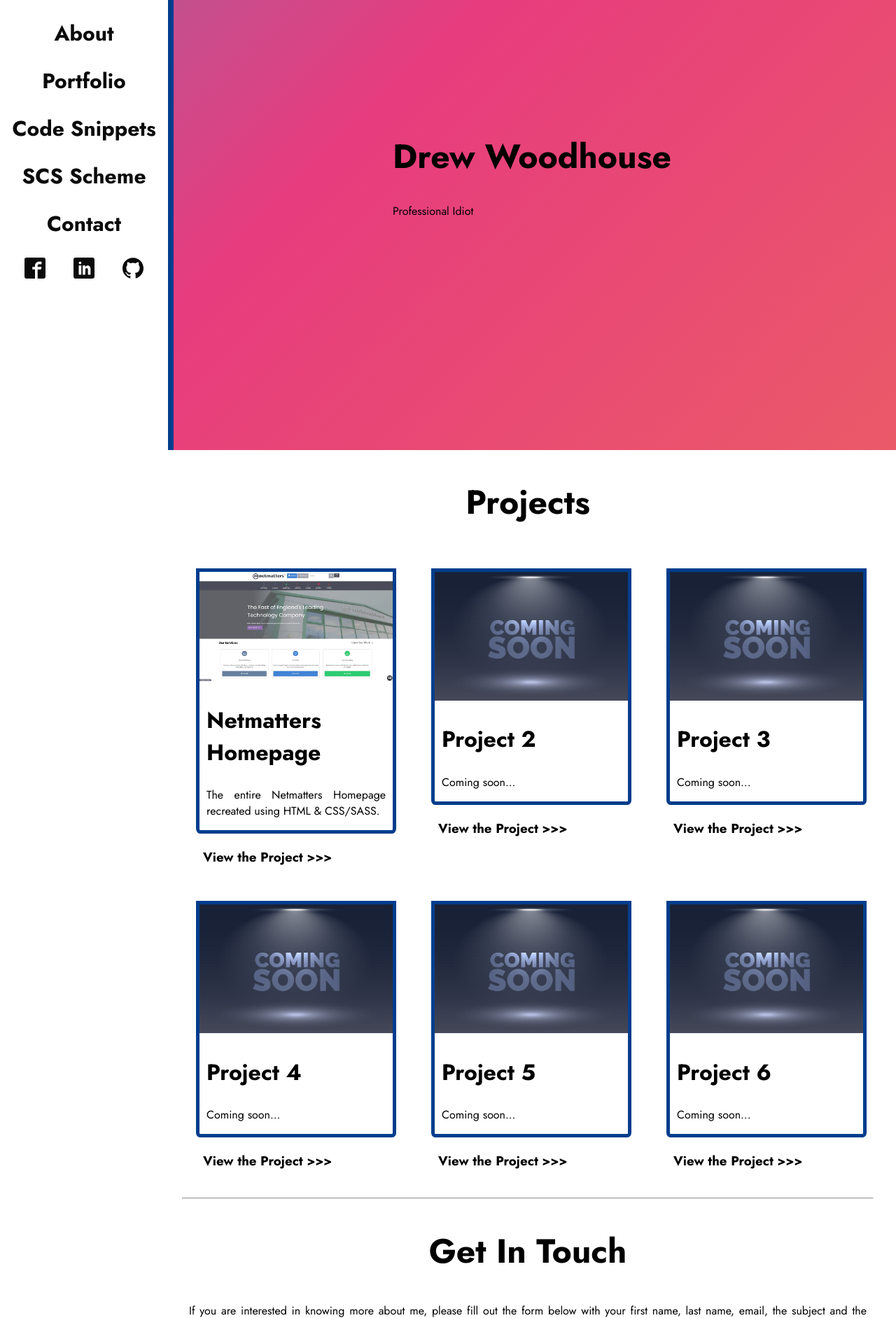
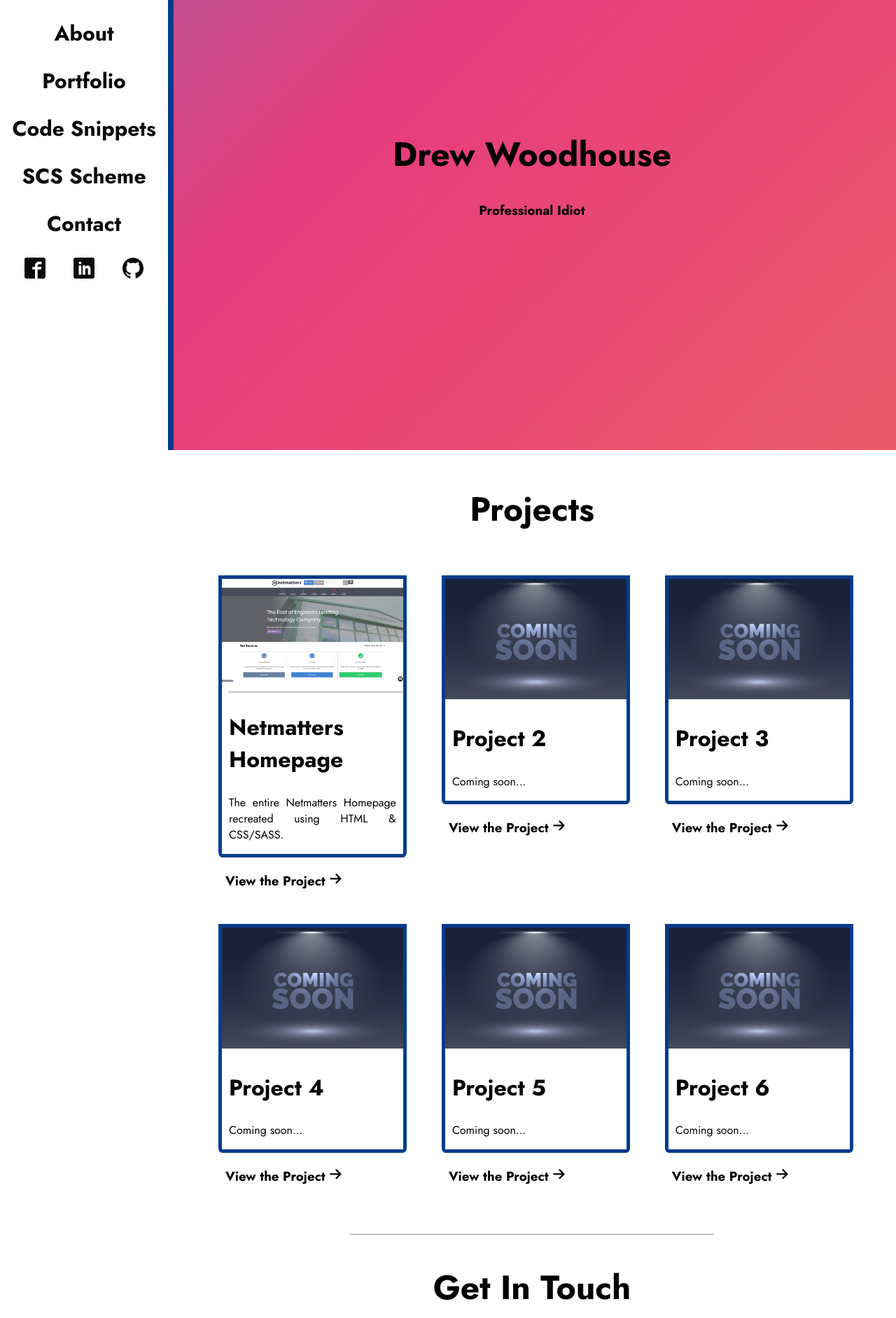
Before and after one commit to dwoodhouse1/Portfolio, a PHP site: page / in a window 1280 px wide. Shown: the part 157-2040 px from the top of the page at 70% size. Run offline with PHP 8.4, Linux system fonts and the light colour scheme.

Commit message:
Peer Review
This commit is for other pod members to review.

```diff
--- a/index.html
+++ b/index.html
@@ -17,6 +17,9 @@
         <defs>
             <symbol id="icon-arrow-up" viewBox="0 0 32 32">
                 <path d="M27.414 12.586l-10-10c-0.781-0.781-2.047-0.781-2.828 0l-10 10c-0.781 0.781-0.781 2.047 0 2.828s2.047 0.781 2.828 0l6.586-6.586v19.172c0 1.105 0.895 2 2 2s2-0.895 2-2v-19.172l6.586 6.586c0.39 0.39 0.902 0.586 1.414 0.586s1.024-0.195 1.414-0.586c0.781-0.781 0.781-2.047 0-2.828z"></path>
+            </symbol>
+            <symbol id="icon-arrow-right" viewBox="0 0 32 32">
+                <path d="M19.414 27.414l10-10c0.781-0.781 0.781-2.047 0-2.828l-10-10c-0.781-0.781-2.047-0.781-2.828 0s-0.781 2.047 0 2.828l6.586 6.586h-19.172c-1.105 0-2 0.895-2 2s0.895 2 2 2h19.172l-6.586 6.586c-0.39 0.39-0.586 0.902-0.586 1.414s0.195 1.024 0.586 1.414c0.781 0.781 2.047 0.781 2.828 0z"></path>
             </symbol>
             <symbol id="icon-facebook" viewBox="0 0 32 32">
                 <path d="M29 0h-26c-1.65 0-3 1.35-3 3v26c0 1.65 1.35 3 3 3h13v-14h-4v-4h4v-2c0-3.306 2.694-6 6-6h4v4h-4c-1.1 0-2 0.9-2 2v2h6l-1 4h-5v14h9c1.65 0 3-1.35 3-3v-26c0-1.65-1.35-3-3-3z"></path>
@@ -73,13 +76,13 @@
             <div id="banner">
                 <hgroup class="banner__heading">
                     <h1>Drew Woodhouse</h1>
-                    <p>Professional Idiot</p>
+                    <h3>Professional Idiot</h3>
                 </hgroup>
             </div>
         </header>
 
         <main>
-            <div class="container">
+            <div class="container__center container__center--projects">
                 <section id="projects">
                     <h1 class="text-center">Projects</h1>
 
@@ -89,12 +92,13 @@
                             <div class="project__block--content project__block--content-height">
                                 <img src="img/netmatters-homepage.jpg" alt="Netmatters Homepage" class="project__block--image">
                                 <div class="project__block-text margin-left">
+                                    <hr>
                                     <h2>Netmatters Homepage</h1>
                                     <p>The entire Netmatters Homepage recreated using HTML & CSS/SASS.<p>
                                 </div>
                             </div>
                             <div class="project__block--view">
-                                <h3>View the Project >>></h3>
+                                <h3>View the Project <svg class="icon icon-arrow-right"><use xlink:href="#icon-arrow-right"></use></svg></h3>
                             </div>
                         </div>
 
@@ -107,7 +111,7 @@
                                 </div>
                             </div>
                             <div class="project__block--view">
-                                <h3>View the Project >>></h3>
+                                <h3>View the Project <svg class="icon icon-arrow-right"><use xlink:href="#icon-arrow-right"></use></svg></h3>
                             </div>
                         </div>
 
@@ -120,7 +124,7 @@
                                 </div>
                             </div>
                             <div class="project__block--view">
-                                <h3>View the Project >>></h3>
+                                <h3>View the Project <svg class="icon icon-arrow-right"><use xlink:href="#icon-arrow-right"></use></svg></h3>
                             </div>
                         </div>
 
@@ -133,7 +137,7 @@
                                 </div>
                             </div>
                             <div class="project__block--view">
-                                <h3>View the Project >>></h3>
+                                <h3>View the Project <svg class="icon icon-arrow-right"><use xlink:href="#icon-arrow-right"></use></svg></h3>
                             </div>
                         </div>
 
@@ -146,7 +150,7 @@
                                 </div>
                             </div>
                             <div class="project__block--view">
-                                <h3>View the Project >>></h3>
+                                <h3>View the Project <svg class="icon icon-arrow-right"><use xlink:href="#icon-arrow-right"></use></svg></h3>
                             </div>
                         </div>
 
@@ -159,13 +163,13 @@
                                 </div>
                             </div>
                             <div class="project__block--view">
-                                <h3>View the Project >>></h3>
+                                <h3>View the Project <svg class="icon icon-arrow-right"><use xlink:href="#icon-arrow-right"></use></svg></h3>
                             </div>
                         </div>
                     </div>
                 </section>
             </div>
-            <div class="container">
+            <div class="container__center">
                 <section id="contact">
                     <div class="contact-me">
                         <hr>
--- a/scss/layout/_container.scss
+++ b/scss/layout/_container.scss
@@ -31,5 +31,15 @@
             width: 50%;
         }
 
+        &--projects {
+            @include viewport(large) {
+                width: 90%;
+            }
+
+            @include viewport(x-large) {
+                width: 90%;
+            }
+        }
+
     }
 }
--- a/scss/modules/_forms.scss
+++ b/scss/modules/_forms.scss
@@ -10,7 +10,7 @@ input {
         font-size: 1.2rem;
         position: center;
         height: toRem(40);
-        width: 80%;
+        width: 100%;
         background-color: lightgrey;
         color: #606060;
         border: 2px solid $grey;
```
Also changed, not shown: css/application.css.
